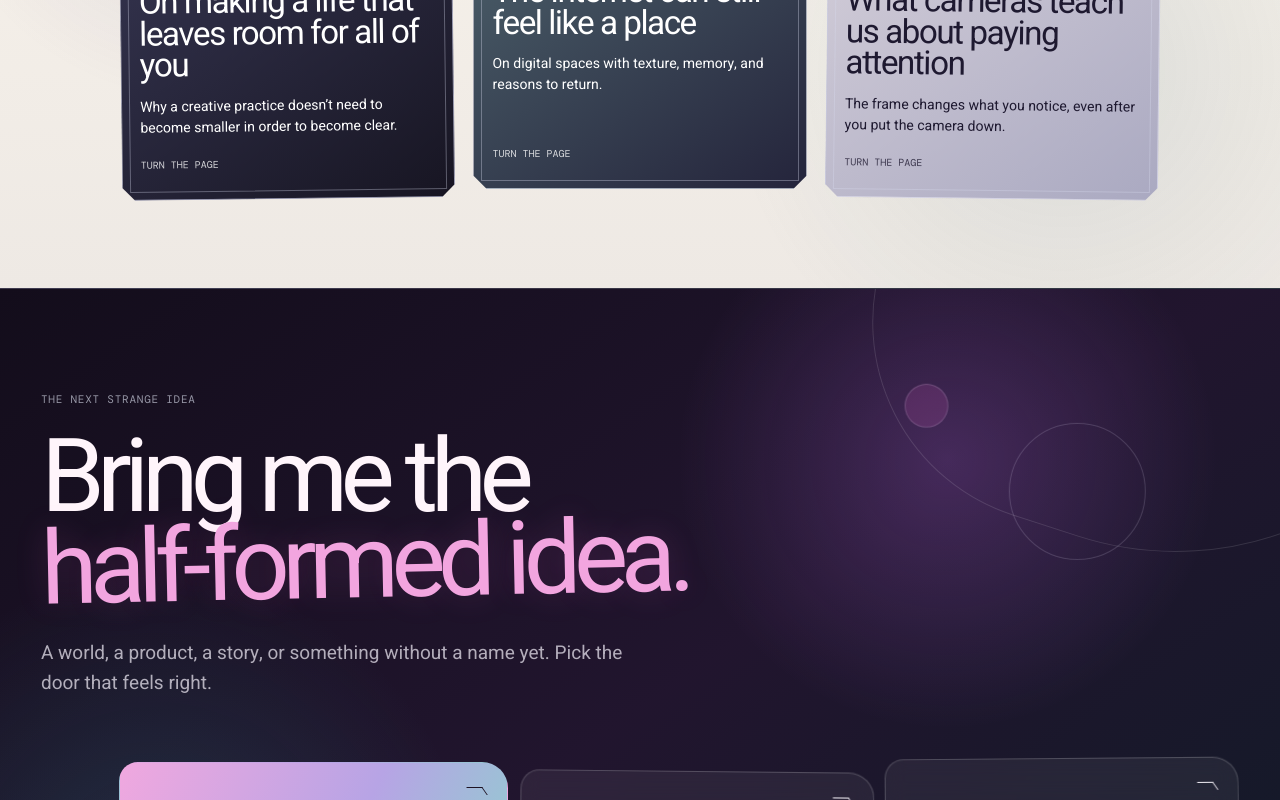
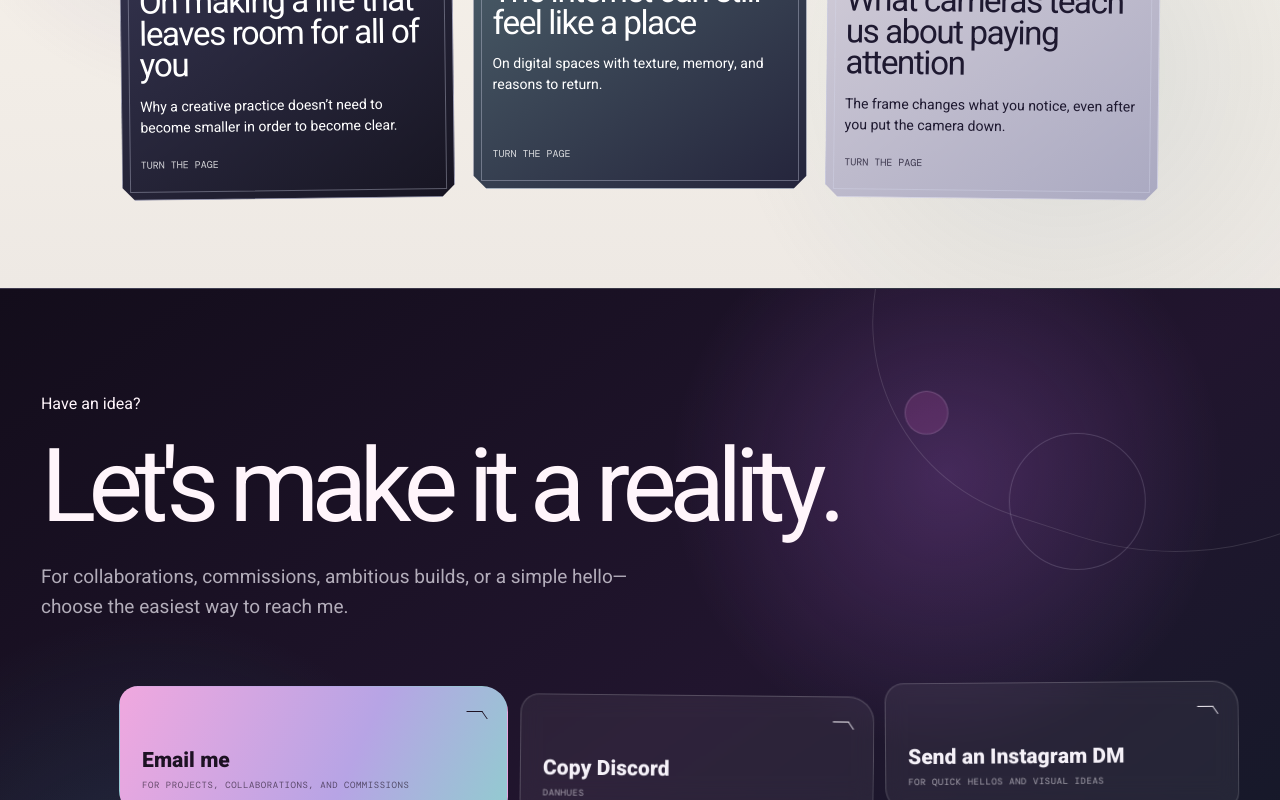
Before and after one commit to DanHues/creative-portfolio, a Next.js app: page / in a window 1280 px wide. Shown: the part 4072-4872 px from the top of the page. Built offline with nearby package versions, Linux system fonts and the light colour scheme; a web font is replaced by a local one.

Commit message:
Rework contact call to action

```diff
--- a/components/contact-footer.tsx
+++ b/components/contact-footer.tsx
@@ -11,20 +11,26 @@ export function ContactFooter({ journal = false }: { journal?: boolean }) {
       </div>
 
       <div className="contact-intro">
-        <p className="eyebrow">
-          {journal ? "You made it to the margins" : "The next strange idea"}
-        </p>
-        <h2>
-          Bring me the <em>half-formed idea.</em>
-        </h2>
+        <p className="contact-kicker">Have an idea?</p>
+        <h2>Let&apos;s make it a reality.</h2>
         <p>
-          A world, a product, a story, or something without a name yet. Pick
-          the door that feels right.
+          {journal
+            ? "If something here sparked a thought, I’d love to hear it. Choose the easiest way to reach me."
+            : "For collaborations, commissions, ambitious builds, or a simple hello—choose the easiest way to reach me."}
         </p>
       </div>
 
       <div className="contact-paths">
-        <DiscordButton className="contact-path contact-path-primary" />
+        <a
+          className="contact-path contact-path-primary"
+          href="mailto:danielhughesps@gmail.com?subject=Let%27s%20make%20something"
+        >
+          <span>
+            Email me
+            <small>For projects, collaborations, and commissions</small>
+          </span>
+        </a>
+        <DiscordButton className="contact-path" />
         <a
           className="contact-path"
           href="https://www.instagram.com/imdanhues/"
@@ -36,10 +42,10 @@ export function ContactFooter({ journal = false }: { journal?: boolean }) {
             <small>For quick hellos and visual ideas</small>
           </span>
         </a>
-        <Link className="contact-path" href="/archive">
+        <Link className="contact-path contact-project" href="/archive">
           <span>
-            Explore before you knock
-            <small>Wander through the project archive</small>
+            Explore projects
+            <small>See the worlds, products, images, and ideas I’ve made real</small>
           </span>
         </Link>
       </div>
```
